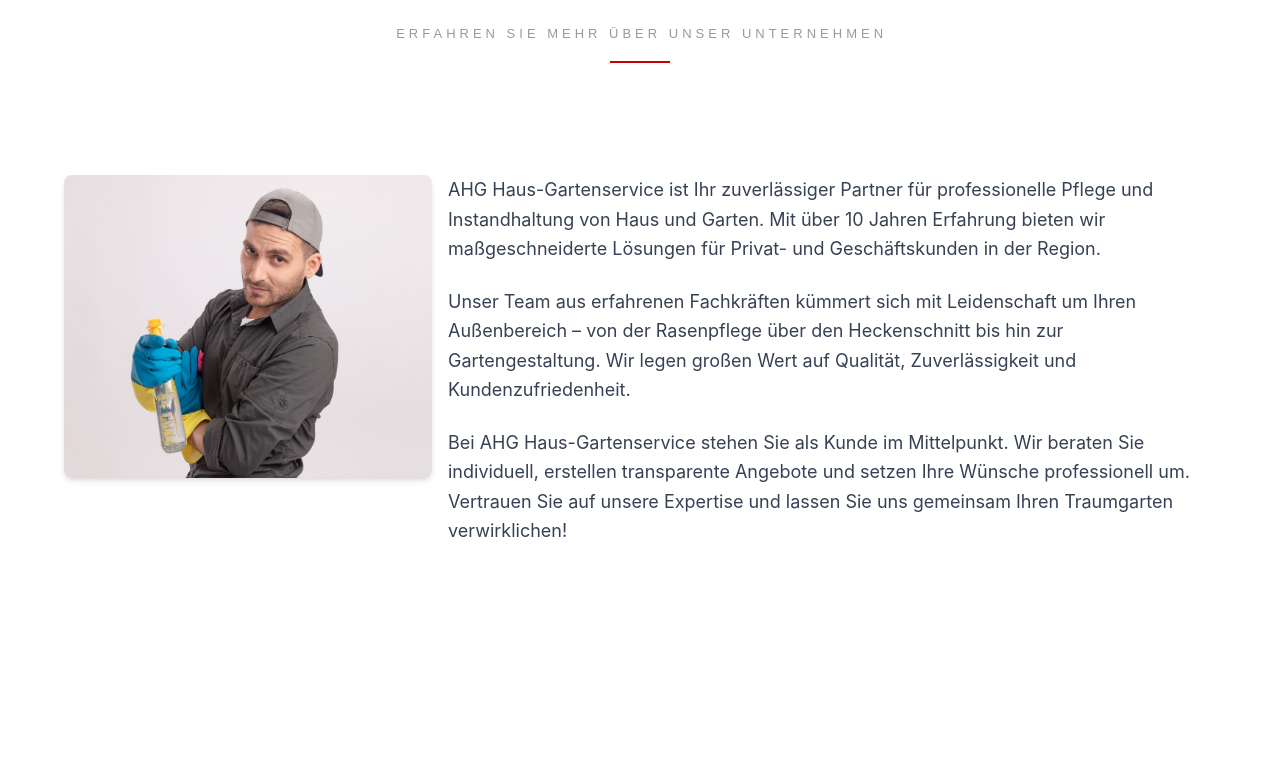
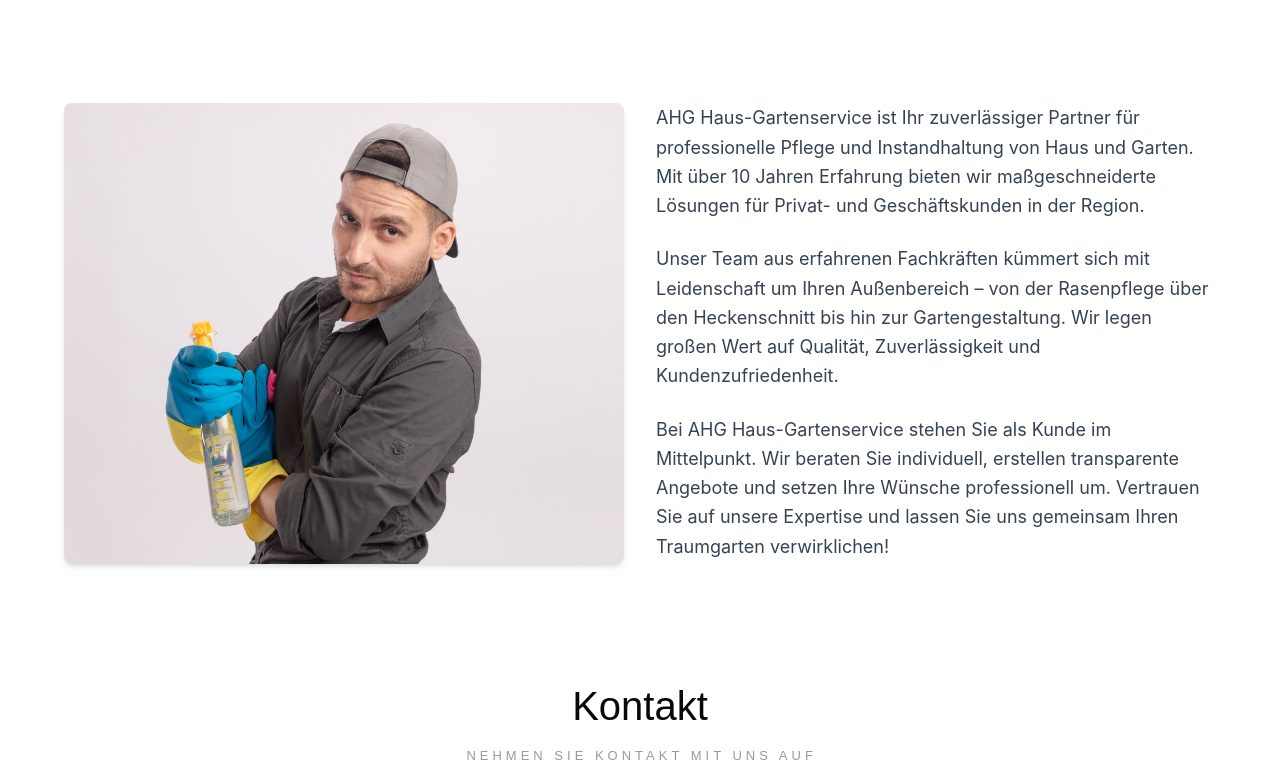
Before and after one commit to Maher-Albeek/abdullahHaus-gartenService, a Vue app in the folder ahgHausGartenService/: page / in a window 1280 px wide. Shown: the part 4580-5360 px from the top of the page. Built offline with nearby package versions, Linux system fonts and the light colour scheme.

Commit message:
feat: enhance layout and navigation for better user experience

```diff
--- a/ahgHausGartenService/src/includs/Dienstleistungen.tsx
+++ b/ahgHausGartenService/src/includs/Dienstleistungen.tsx
@@ -64,7 +64,7 @@
   name: 'Dienstleistungen',
   setup() {
     return () => (
-      <section id="leistungen" class="bg-gray-50 py-20 px-4">
+      <section id="leistungen" class="bg-gray-50 py-20 px-4 overflow-hidden">
         <div class="max-w-6xl mx-auto">
           {/* Section header */}
           <div class="text-center mb-14">
--- a/ahgHausGartenService/src/includs/Hero.tsx
+++ b/ahgHausGartenService/src/includs/Hero.tsx
@@ -84,13 +84,13 @@
           {/* CTA Buttons */}
           <div class="flex flex-col sm:flex-row gap-4 mt-4">
             <a
-              href="/contact"
+              href="#contact"
               class="bg-brand-red hover:bg-brand-red-light text-white font-bold px-8 py-3 rounded-lg transition-colors shadow-lg"
             >
               Jetzt Angebot anfragen
             </a>
             <a
-              href="/services"
+              href="#leistungen"
               class="border border-brand-green hover:bg-brand-green/20 text-white font-semibold px-8 py-3 rounded-lg transition-colors"
             >
               Unsere Leistungen
--- a/ahgHausGartenService/src/includs/about.tsx
+++ b/ahgHausGartenService/src/includs/about.tsx
@@ -5,11 +5,11 @@
   setup() {
     return () => (
       <section id="about" class="py-20 px-4 bg-white">
-        <div class="max-w-6xl mx-auto grid grid-flow-col grid-rows-3 gap-4">
-         <div class=" row-span-3  items-center justify-center">
+        <div class="max-w-6xl mx-auto flex flex-col md:flex-row gap-8 items-start">
+         <div class="w-full md:w-1/2">
             <img src={aboutImage} alt="Unser Team bei der Arbeit" class="w-full h-auto max-h-[600px] object-cover rounded-lg shadow-md" />
         </div>
-        <div class=" col-span-2 row-span-2  ">
+        <div class="w-full md:w-1/2">
 
             <p class="text-gray-700 text-lg leading-relaxed max-w-3xl mx-auto mb-6">
                 AHG Haus-Gartenservice ist Ihr zuverlässiger Partner für professionelle Pflege und Instandhaltung von Haus und Garten. Mit über 10 Jahren Erfahrung bieten wir maßgeschneiderte Lösungen für Privat- und Geschäftskunden in der Region.
@@ -21,7 +21,7 @@
                 Bei AHG Haus-Gartenservice stehen Sie als Kunde im Mittelpunkt. Wir beraten Sie individuell, erstellen transparente Angebote und setzen Ihre Wünsche professionell um. Vertrauen Sie auf unsere Expertise und lassen Sie uns gemeinsam Ihren Traumgarten verwirklichen!
             </p>
         </div>
-        </div>
+      </div>
       </section>
     )
   }
--- a/ahgHausGartenService/src/includs/header.tsx
+++ b/ahgHausGartenService/src/includs/header.tsx
@@ -6,7 +6,7 @@
     const menuOpen = ref(false)
 
     return () => (
-      <header class="bg-brand-dark text-white shadow-md">
+      <header class="bg-brand-dark text-white shadow-md fixed top-0 left-0 w-full z-30">
         <div class="max-w-6xl mx-auto px-4 py-3 flex items-center justify-between">
           {/* Logo / Brand */}
           <a href="/" class="flex items-center gap-3">
@@ -19,11 +19,11 @@
 
           {/* Desktop Nav */}
           <nav class="hidden md:flex gap-6 text-sm font-medium">
-            <a href="/" class="hover:text-brand-green transition-colors">Home</a>
-            <a href="/Leistungen" class="hover:text-brand-green transition-colors">Leistungen</a>
-            <a href="/gallery" class="hover:text-brand-green transition-colors">Galerie</a>
-            <a href="/Über-uns" class="hover:text-brand-green transition-colors">Über uns</a>
-            <a href="/Kontakt" class="hover:text-brand-green transition-colors">Kontakt</a>
+            <a href="#" class="hover:text-brand-green transition-colors">Home</a>
+            <a href="#leistungen" class="hover:text-brand-green transition-colors">Leistungen</a>
+            <a href="#galerie" class="hover:text-brand-green transition-colors">Galerie</a>
+            <a href="#about" class="hover:text-brand-green transition-colors">Über uns</a>
+            <a href="#contact" class="hover:text-brand-green transition-colors">Kontakt</a>
           </nav>
 
           {/* Mobile Menu Button */}
@@ -38,14 +38,21 @@
           </button>
         </div>
 
-        {/* Mobile Nav */}
+        {/* Mobile Nav - fullscreen glass overlay */}
         {menuOpen.value && (
-          <nav class="md:hidden bg-brand-red px-4 pb-4 flex flex-col gap-3 text-sm font-medium">
-            <a href="/" class="hover:text-brand-green-light transition-colors">Home</a>
-            <a href="/Leistungen" class="hover:text-brand-green-light transition-colors">Leistungen</a>
-            <a href="/gallery" class="hover:text-brand-green-light transition-colors">Galerie</a>
-            <a href="/Über-uns" class="hover:text-brand-green-light transition-colors">Über uns</a>
-            <a href="/Kontakt" class="hover:text-brand-green-light transition-colors">Kontakt</a>
+          <nav class="md:hidden fixed inset-0 z-40 flex flex-col items-center justify-center gap-8 text-lg font-semibold backdrop-blur-md bg-black/70">
+            <button
+              class="absolute top-4 right-4 p-2 text-white/70 hover:text-white text-2xl leading-none"
+              onClick={() => (menuOpen.value = false)}
+              aria-label="Menü schließen"
+            >
+              ✕
+            </button>
+            <a href="#" onClick={() => (menuOpen.value = false)} class="text-white hover:text-brand-green transition-colors text-center">Home</a>
+            <a href="#leistungen" onClick={() => (menuOpen.value = false)} class="text-white hover:text-brand-green transition-colors text-center">Leistungen</a>
+            <a href="#galerie" onClick={() => (menuOpen.value = false)} class="text-white hover:text-brand-green transition-colors text-center">Galerie</a>
+            <a href="#about" onClick={() => (menuOpen.value = false)} class="text-white hover:text-brand-green transition-colors text-center">Über uns</a>
+            <a href="#contact" onClick={() => (menuOpen.value = false)} class="text-white hover:text-brand-green transition-colors text-center">Kontakt</a>
           </nav>
         )}
       </header>
--- a/ahgHausGartenService/src/style.css
+++ b/ahgHausGartenService/src/style.css
@@ -1,4 +1,18 @@
 @import "tailwindcss";
+
+html {
+  overflow-x: hidden;
+}
+
+body {
+  overflow-x: clip;
+  position: relative;
+}
+
+#app {
+  overflow-x: clip;
+  width: 100%;
+}
 
 @theme {
   --color-brand-red: #8B1A2B;
```
